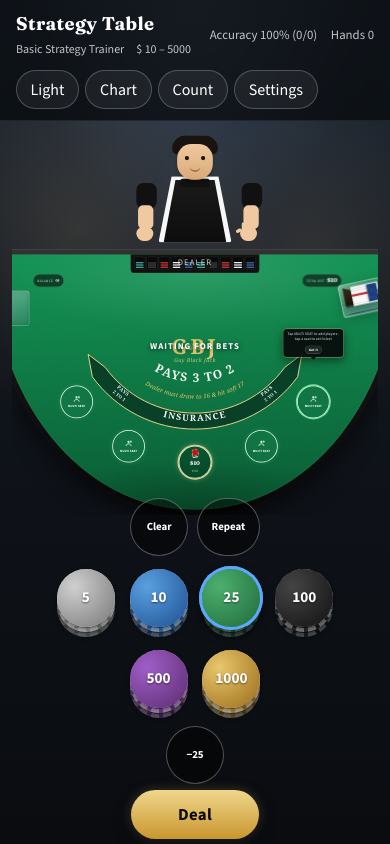
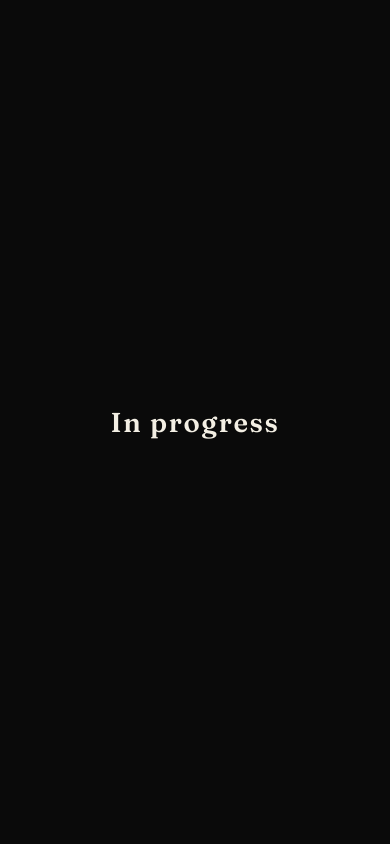
Before and after one commit to guyhguy25/learn-black-jack, a Next.js app: page / in a window 390 px wide. Built offline with nearby package versions, Linux system fonts and the light colour scheme.

Commit message:
Show an in-progress message on phone screens instead of the desktop table.
Co-authored-by: Cursor <cursoragent@cursor.com>

```diff
--- a/app/globals.css
+++ b/app/globals.css
@@ -2361,3 +2361,32 @@ select {
     height: 82px;
   }
 }
+
+/* Phone: native app later — show a holding message instead of the desktop table */
+.mobile-wip {
+  display: none;
+}
+
+@media (max-width: 900px) {
+  .live-casino {
+    display: none !important;
+  }
+
+  .mobile-wip {
+    display: grid;
+    place-items: center;
+    min-height: 100dvh;
+    min-height: 100svh;
+    padding: 1.5rem;
+    text-align: center;
+    background: var(--page-bg);
+    color: var(--page-fg);
+  }
+
+  .mobile-wip p {
+    margin: 0;
+    font-family: var(--font-display), Georgia, serif;
+    font-size: clamp(1.6rem, 7vw, 2.2rem);
+    letter-spacing: 0.06em;
+  }
+}
--- a/components/BlackjackGame.tsx
+++ b/components/BlackjackGame.tsx
@@ -339,6 +339,10 @@ export function BlackjackGame() {
   };
 
   return (
+    <>
+    <div className="mobile-wip" role="status">
+      <p>In progress</p>
+    </div>
     <div className="live-casino">
       <header className="live-top">
         <div className="live-top-left">
@@ -826,5 +830,6 @@ export function BlackjackGame() {
         bankroll={sharedBankroll}
       />
     </div>
+    </>
   );
 }
```
